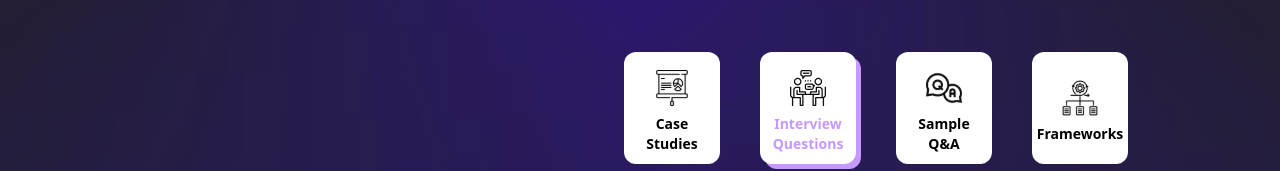
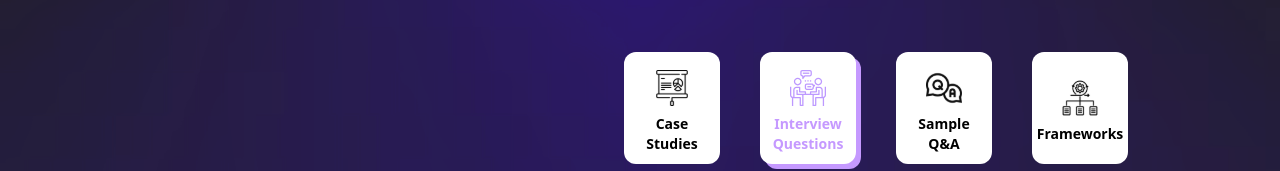
Before and after one commit to vedantnaik1008/PRODUCTPLATFORM, a React (Vite) app: page / in a window 1280 px wide. Shown: the part 362-533 px from the top of the page. Built offline with nearby package versions, Linux system fonts and the light colour scheme.

Commit message:
changed svg color using filter

```diff
--- a/src/components/Hero.jsx
+++ b/src/components/Hero.jsx
@@ -105,9 +105,9 @@ const Hero = () => {
                                         className='flex flex-col items-center justify-center gap-2 bg-white p-3 rounded-md lg:rounded-xl w-20 h-24 md:w-28 md:h-28 lg:w-24 lg:h-24 lg:pt-5 lg:px-3 xl:h-28'>
                                         <img
                                             style={{
-                                                fill: `${
+                                                filter: `${
                                                     index === currentIndex
-                                                        ? item.color
+                                                        ? item.filter
                                                         : ''
                                                 }`
                                             }}
--- a/src/data/NavLinks.jsx
+++ b/src/data/NavLinks.jsx
@@ -115,6 +115,7 @@ export const HeroText = [
     {
         img: caseStudiesImg,
         icon: Cs,
+        filter: 'invert(90%) sepia(38%) saturate(1802%) hue-rotate(109deg) brightness(104%) contrast(105%)',
         imgSm: caseStudiesImgMobile,
         text: 'Case Studies',
         color: 'rgb(0, 255, 255)',
@@ -125,6 +126,7 @@ export const HeroText = [
     {
         img: interviewImg,
         icon: IQ,
+        filter: 'invert(64%) sepia(68%) saturate(960%) hue-rotate(208deg) brightness(100%) contrast(102%)',
         imgSm: interviewImgMobile,
         text: 'Interview Questions',
         color: 'rgb(197, 153, 255)',
@@ -135,6 +137,7 @@ export const HeroText = [
     {
         img: sampleImg,
         icon: Sam,
+        filter: 'invert(63%) sepia(39%) saturate(3985%) hue-rotate(93deg) brightness(103%) contrast(103%)',
         imgSm: sampleImgMobile,
         text: 'Sample Q&A',
         color: 'rgb(0, 224, 68)',
@@ -145,6 +148,7 @@ export const HeroText = [
     {
         img: frameworkImg,
         icon: frame,
+        filter: 'invert(55%) sepia(50%) saturate(4562%) hue-rotate(354deg) brightness(100%) contrast(106%)',
         imgSm: frameworkImgMobile,
         text: 'Frameworks',
         color: 'rgb(255, 111, 6)',
```
Also changed, not shown: src/assets/BlueCS.svg (added), src/assets/SampleGreen.svg (deleted).
